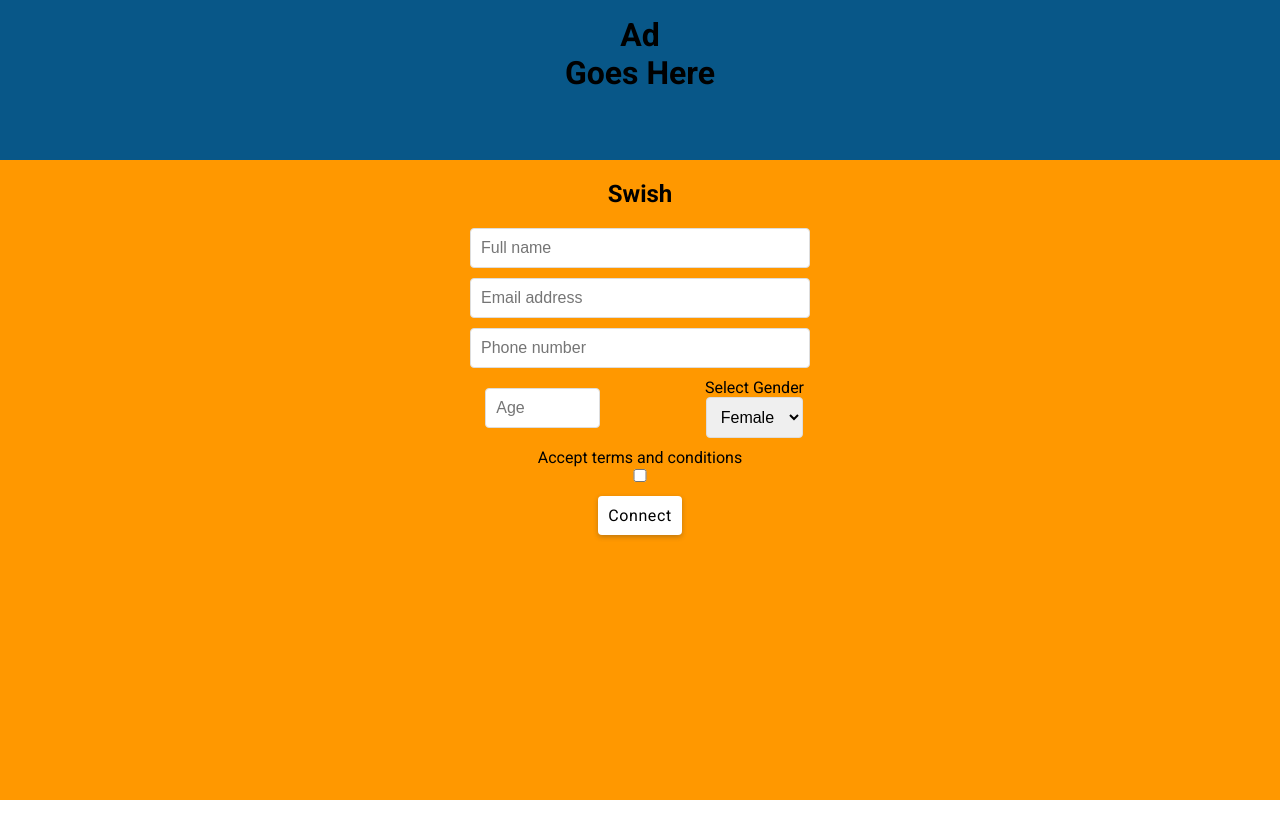
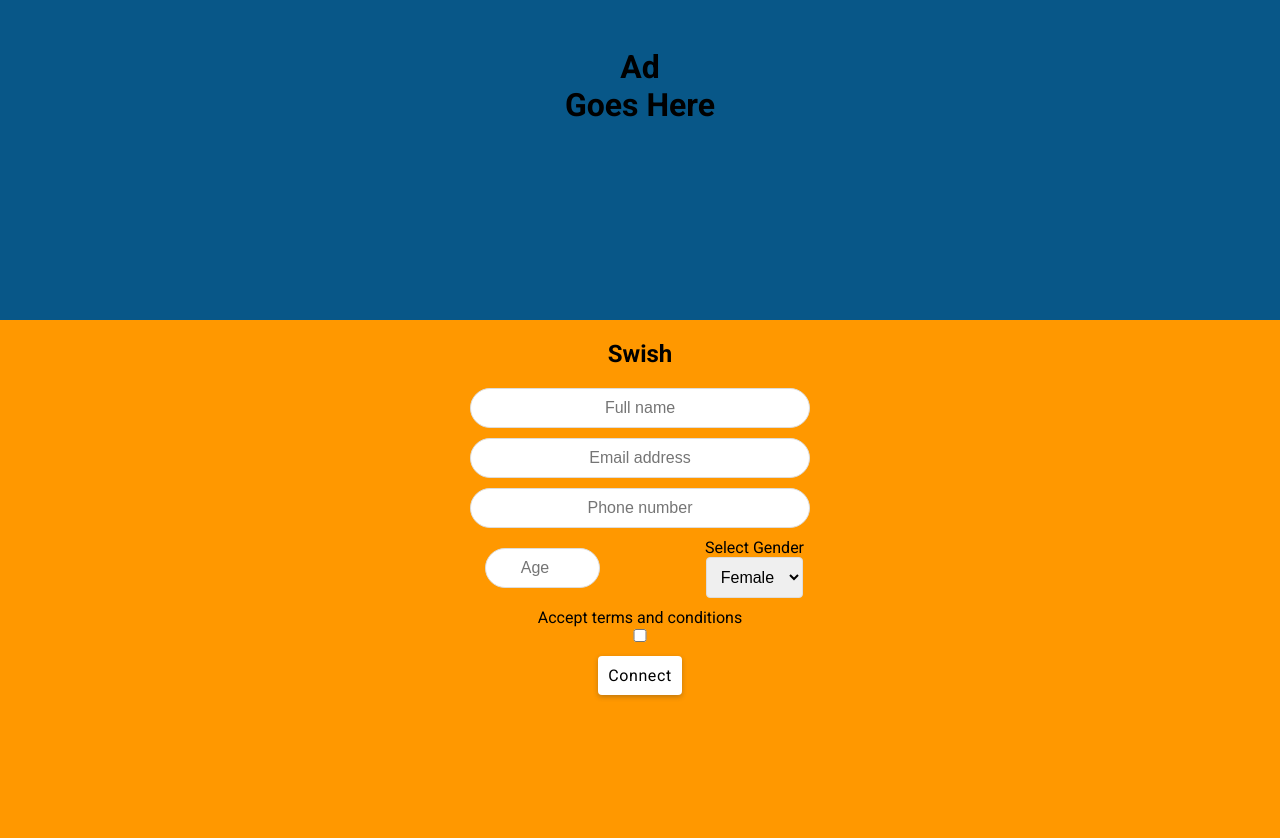
Before and after one commit to davers98/swish, a React (Create React App) app: page / in a window 1280 px wide. Shown: the top 838 px of the page. Before the commit the page ends 800 px from the top, so only its background shows below. Built offline with nearby package versions, Linux system fonts and the light colour scheme.

Commit message:
Centered the placeholder names

```diff
--- a/package.json
+++ b/package.json
@@ -8,6 +8,7 @@
     "@testing-library/user-event": "^13.5.0",
     "react": "^18.2.0",
     "react-dom": "^18.2.0",
+    "react-icons": "^4.12.0",
     "react-scripts": "5.0.1",
     "web-vitals": "^2.1.4"
   },
--- a/src/App.css
+++ b/src/App.css
@@ -24,7 +24,7 @@
 }
 
 .bottom-section {
-  flex: 1;
+  flex: 0 0 80%;
   background-color: #ff9800;
 }
 
@@ -49,7 +49,7 @@
 .container.container-lg {
   display: flex;
   flex-direction: column;
-  height: 100vh;
+  height: 200vh;
   max-width: 100%;
   flex-wrap: wrap;
 
--- a/src/Components/Input.jsx
+++ b/src/Components/Input.jsx
@@ -21,7 +21,8 @@
         value={value}
         onChange={onChange}
         style={{
-          borderRadius: '4px',
+          textAlign: 'center',
+          borderRadius: '20px',
           padding: '10px',
           fontSize: '16px',
           border: '1px solid #ddd',
--- a/src/Screens/SIgnUp/signUpScreen.jsx
+++ b/src/Screens/SIgnUp/signUpScreen.jsx
@@ -32,7 +32,7 @@
 
       <div className="top-section">
 
-        <h1 className="text-center mt-1">Ad <br /> Goes Here</h1>
+        <h1 className="text-center mt-3">Ad <br /> Goes Here</h1>
       </div>
 
       <div className="bottom-section">
```
Also changed, not shown: 1 other file (tests, documents, lock files or other folders).
